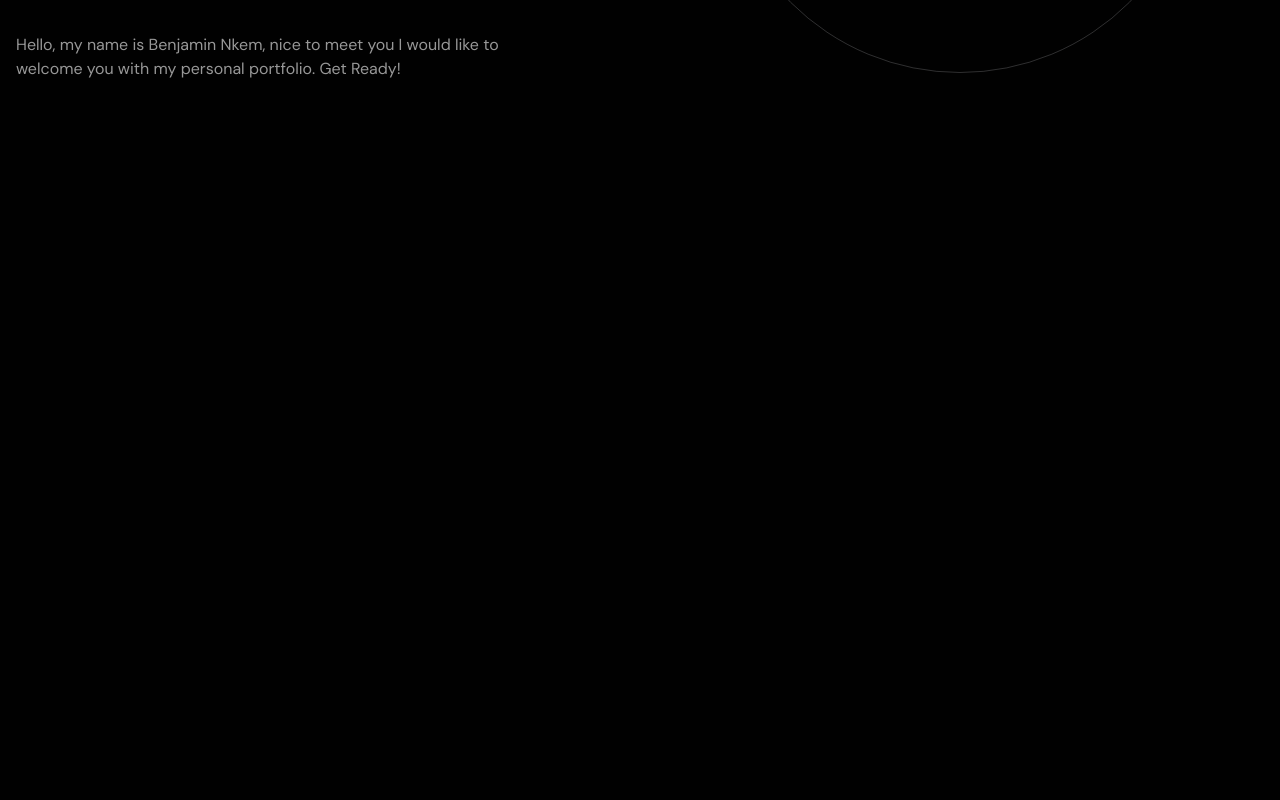
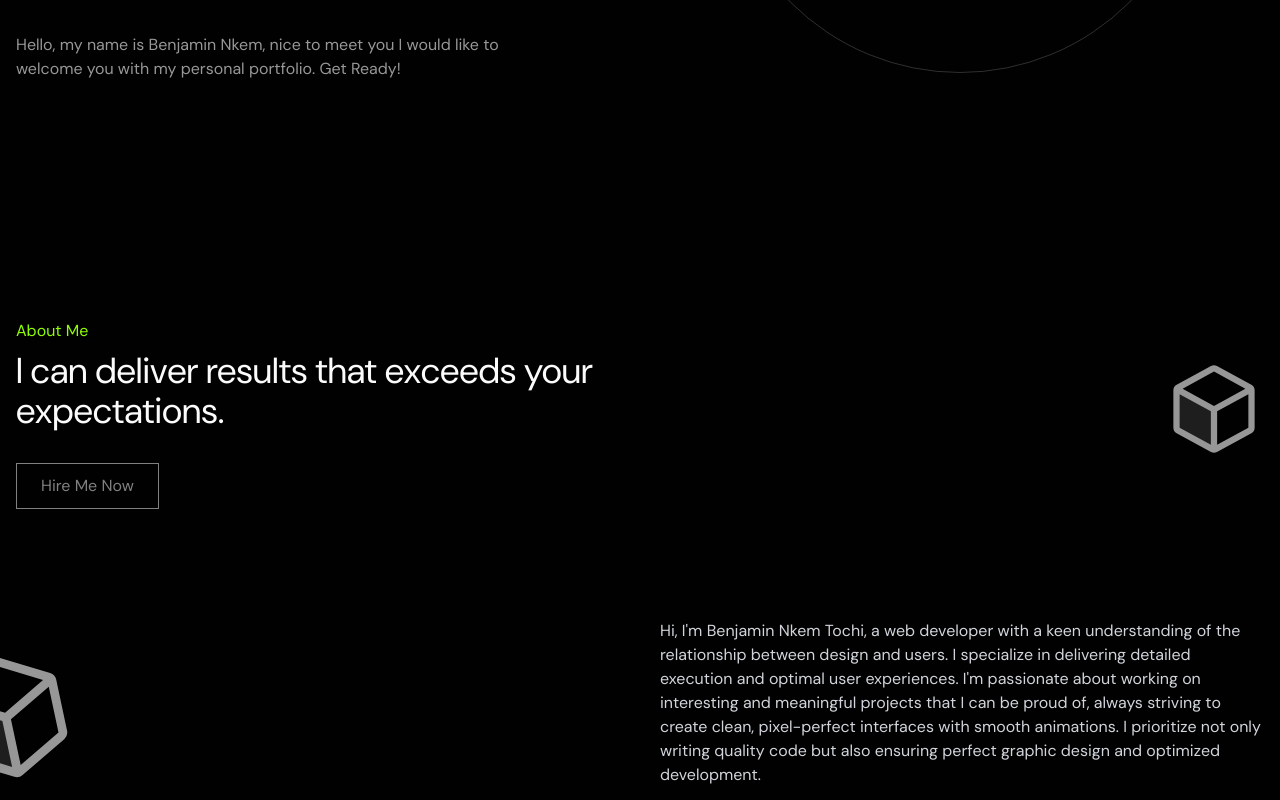
Before and after one commit to benjaminnkem/new-portfolio, a Next.js app: page / in a window 1280 px wide. Shown: the part 487-1287 px from the top of the page. Before the commit the page ends 800 px from the top, so only its background shows below. Built offline with nearby package versions, Linux system fonts and the light colour scheme.

Commit message:
feat: basic about me section

```diff
--- a/components/Common/Button/index.tsx
+++ b/components/Common/Button/index.tsx
@@ -26,7 +26,7 @@ const Button: FC<Props> = (props) => {
     disabled = false,
     loading = false,
     iconPosition = "right",
-    rounded = "lg",
+    rounded = "sm",
     fullWidth = false,
     children,
     ...rest
@@ -41,7 +41,7 @@ const Button: FC<Props> = (props) => {
       break;
     case "outline":
       mainClass +=
-        "bg-transparent border border-zinc-500/50 hover:border-green text-green disabled:border-zinc-500/50 ";
+        "bg-transparent border border-zinc-500/50 hover:border-green text-zinc-500/90 disabled:border-zinc-500/50 ";
       break;
     case "destructive":
       mainClass +=
--- a/components/Layout/Navbar/index.tsx
+++ b/components/Layout/Navbar/index.tsx
@@ -1,13 +1,30 @@
 "use client";
 
-import Button from "@/components/Common/Button";
 import { higuen } from "@/lib/utils/fonts";
 import Link from "next/link";
+import { useEffect, useState } from "react";
 import { HiOutlineMenuAlt4 } from "react-icons/hi";
 
 const Navbar = () => {
+  const [passed, setPassed] = useState(false);
+
+  useEffect(() => {
+    let prev = window.scrollY;
+    window.addEventListener("scroll", () => {
+      const current = window.scrollY;
+
+      if (current > prev) {
+        setPassed(true);
+      } else {
+        setPassed(false);
+      }
+
+      prev = window.scrollY;
+    });
+  }, []);
+
   return (
-    <nav className={`fixed top-0 left-0 w-full z-[4000]`}>
+    <nav className={`fixed top-0 left-0 w-full z-[4000] duration-300 ${passed ? "opacity-0" : ""}`}>
       <div className="container flex items-center justify-between py-4">
         <div className="">
           <Link href="/" className={`text-xl font-extrabold ${higuen.className}`}>
--- /dev/null
+++ b/components/UI/Home/about.tsx
@@ -0,0 +1,40 @@
+"use client";
+import Button from "@/components/Common/Button";
+import { higuen } from "@/lib/utils/fonts";
+import { PiCubeDuotone } from "react-icons/pi";
+
+const AboutMe = () => {
+  return (
+    <section className="min-h-[30rem] flex items-center">
+      <div className="grid grid-cols-2 gap-10 container">
+        <div className="space-y-8 relative">
+          <div className="space-y-2">
+            <h2 className="text-green">About Me</h2>
+            <p className={`text-4xl`}>I can deliver results that exceeds your expectations.</p>
+
+            <PiCubeDuotone className="opacity-60 absolute bottom-0 -left-20 -rotate-12" size={140} />
+          </div>
+
+          <button className="border px-6 py-[10px] border-white/50 text-white/50 duration-300 hover:text-white hover:border-white">
+            Hire Me Now
+          </button>
+        </div>
+
+        <div className="space-y-40 pt-10">
+          <PiCubeDuotone className="ml-auto opacity-60" size={100} />
+          <div className="space-y-1">
+            <p className="text-gray-300">
+              Hi, I&apos;m Benjamin Nkem Tochi, a web developer with a keen understanding of the relationship between
+              design and users. I specialize in delivering detailed execution and optimal user experiences. I&apos;m
+              passionate about working on interesting and meaningful projects that I can be proud of, always striving to
+              create clean, pixel-perfect interfaces with smooth animations. I prioritize not only writing quality code
+              but also ensuring perfect graphic design and optimized development.
+            </p>
+          </div>
+        </div>
+      </div>
+    </section>
+  );
+};
+
+export default AboutMe;
--- a/components/UI/Home/index.tsx
+++ b/components/UI/Home/index.tsx
@@ -1,12 +1,15 @@
 "use client";
 
+import AboutMe from "./about";
 import Hero from "./hero";
 
 const Home = () => {
   return (
     <>
       <Hero />
-      <main></main>
+      <main>
+        <AboutMe />
+      </main>
     </>
   );
 };
```
